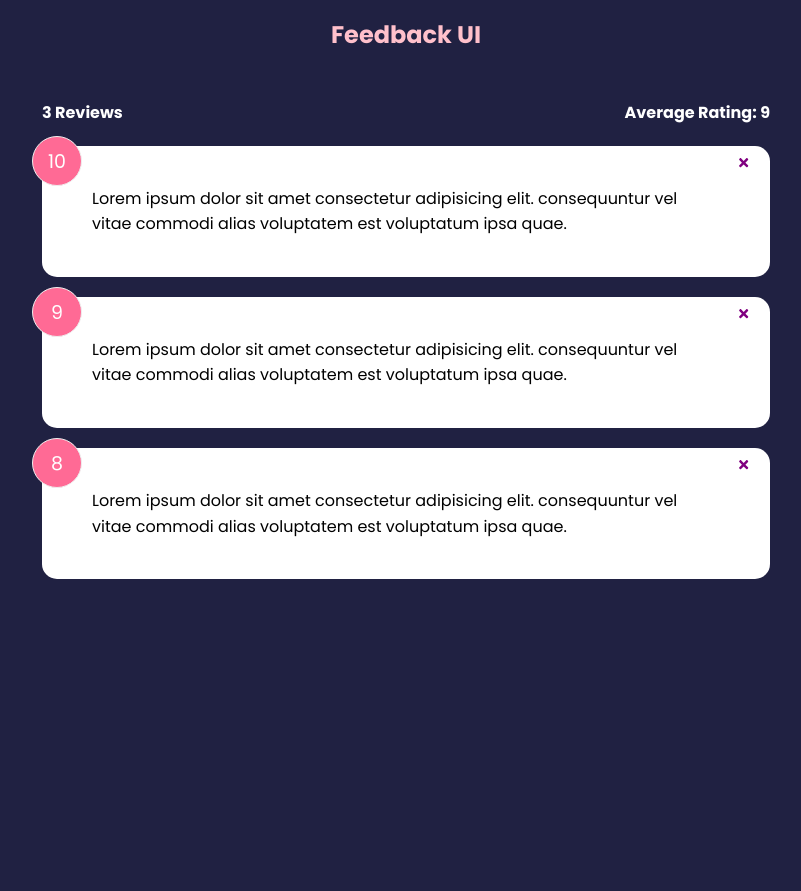
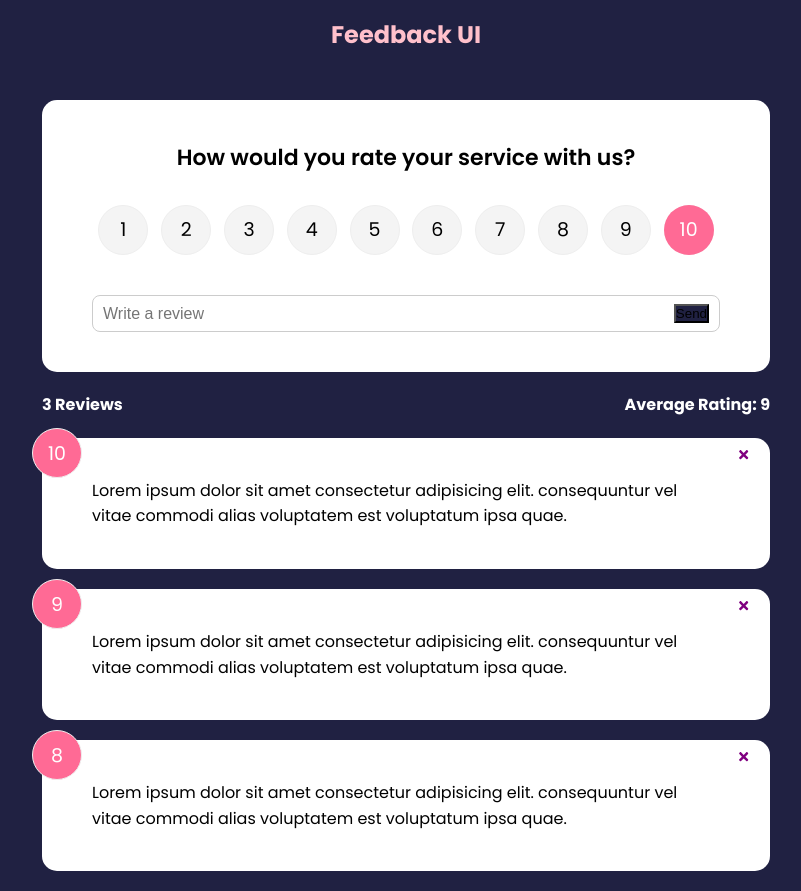
Before and after one commit to SkyeRenda/feedback-app, a React (Create React App) app: page / in a window 1280 px wide. Shown: the whole page, without its empty margins (234-1035 px from the left). Before the commit the page ends 800 px from the top, so only its background shows below. Built offline with nearby package versions, Linux system fonts and the light colour scheme.

Commit message:
Now creates new feedback on submit

```diff
--- a/package.json
+++ b/package.json
@@ -10,6 +10,7 @@
     "react-dom": "^18.2.0",
     "react-icons": "^4.4.0",
     "react-scripts": "5.0.1",
+    "uuid": "^8.3.2",
     "web-vitals": "^2.1.4"
   },
   "scripts": {
--- a/src/App.js
+++ b/src/App.js
@@ -3,6 +3,8 @@
 import FeedbackList from "./components/FeedbackList";
 import FeedbackData from "./data/FeedbackData";
 import FeedbackStats from "./components/FeedbackStats";
+import FeedbackForm from "./components/FeedbackForm";
+import { v4 as uuidv4 } from "uuid";
 
 function App() {
   const [feedback, setFeedBack] = useState(FeedbackData);
@@ -10,11 +12,16 @@
     if (window.confirm("Are you sure you want to delete?"))
       setFeedBack(feedback.filter((item) => item.id !== id));
   };
+  const addFeedback = (newFeedback) => {
+    newFeedback.id = uuidv4();
+    setFeedBack([newFeedback, ...feedback]);
+  };
 
   return (
     <>
       <Header></Header>
       <div className="container">
+        <FeedbackForm handleAdd={addFeedback} />
         <FeedbackStats feedback={feedback} />
         <FeedbackList
           feedback={feedback}
--- /dev/null
+++ b/src/components/FeedbackForm.jsx
@@ -0,0 +1,65 @@
+import Card from "./shared/Card";
+import Button from "./shared/Button";
+import React from "react";
+import { useState } from "react";
+import RatingSelect from "./RatingSelect";
+
+function FeedbackForm({ handleAdd }) {
+  const [text, setText] = useState("");
+  const [btnDisabled, setBtnDisabled] = useState(true);
+  const [message, setMessage] = useState("");
+  const [rating, setRating] = useState(10);
+
+  const handleTextChange = (e) => {
+    if (text === "") {
+      setBtnDisabled(true);
+      setMessage(null);
+    } else if (text !== "" && text.trim().length <= 10) {
+      setMessage("Text must be at least 10 characters");
+      setBtnDisabled(true);
+    } else {
+      setMessage(null);
+      setBtnDisabled(false);
+    }
+
+    setText(e.target.value);
+  };
+
+  const handleSubmit = (e) => {
+    e.preventDefault();
+    if (text.trim().length > 10) {
+      const newFeedback = {
+        text,
+        rating,
+      };
+      handleAdd(newFeedback);
+      setText("");
+    }
+  };
+
+  return (
+    <Card>
+      <form onSubmit={handleSubmit}>
+        <h2>How would you rate your service with us?</h2>
+        <RatingSelect select={(rating) => setRating(rating)}></RatingSelect>
+        <div className="input-group">
+          <input
+            onChange={handleTextChange}
+            type="text"
+            placeholder="Write a review"
+            value={text}
+          />
+          <Button
+            type="submit"
+            isDisabled={btnDisabled}
+          >
+            Send
+          </Button>
+        </div>
+        {message && <div className="message">{message}</div>}
+      </form>
+    </Card>
+  );
+}
+
+export default FeedbackForm;
--- /dev/null
+++ b/src/components/RatingSelect.jsx
@@ -0,0 +1,30 @@
+import React from "react";
+import { useState } from "react";
+
+function RatingSelect({ select }) {
+  const [selected, setSelected] = useState(10);
+  const handleChange = (e) => {
+    setSelected(+e.currentTarget.value);
+    select(+e.currentTarget.value);
+  };
+
+  return (
+    <ul className="rating">
+      {Array.from({ length: 10 }, (_, i) => (
+        <li key={`rating-${i + 1}`}>
+          <input
+            type="radio"
+            id={`num${i + 1}`}
+            name="rating"
+            value={i + 1}
+            onChange={handleChange}
+            checked={selected === i + 1}
+          />
+          <label htmlFor={`num${i + 1}`}>{i + 1}</label>
+        </li>
+      ))}
+    </ul>
+  );
+}
+
+export default RatingSelect;
--- /dev/null
+++ b/src/components/shared/Button.jsx
@@ -0,0 +1,29 @@
+import React from "react";
+import PropTypes from "prop-types";
+
+function Button({ children, version, type, isDisabled }) {
+  return (
+    <button
+      type={type}
+      disable={`${isDisabled}`}
+      className={`btn-${version}`}
+    >
+      {children}
+    </button>
+  );
+}
+
+Button.defaultProps = {
+  version: "primary",
+  type: "button",
+  disabled: false,
+};
+
+Button.propTypes = {
+  children: PropTypes.node.isRequired,
+  version: PropTypes.string,
+  type: PropTypes.string,
+  isDisabled: PropTypes.bool,
+};
+
+export default Button;
```
Also changed, not shown: 1 other file (tests, documents, lock files or other folders).
